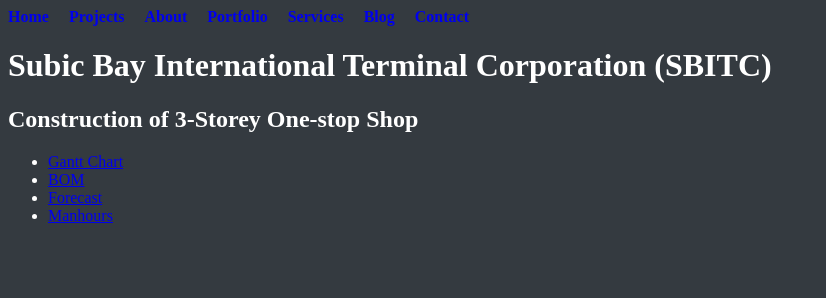
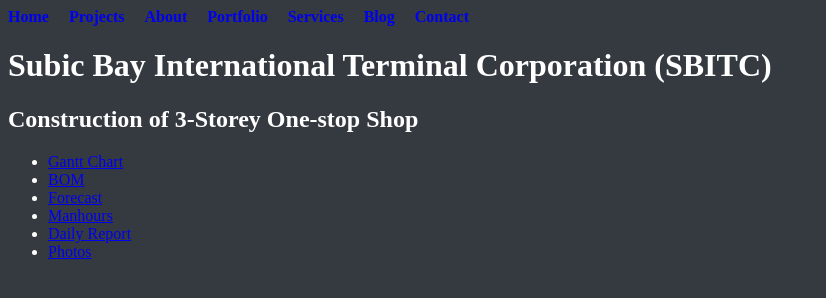
Before and after one commit to CLUrsabia/myPortfolio, a plain HTML site: page public/projSbitc.html in a window 1280 px wide. Shown: the whole page, without its empty margins (0-826 px from the left). Drawn offline with Linux system fonts and the light colour scheme.

Commit message:
Update projSbitc.html

```diff
--- a/public/projSbitc.html
+++ b/public/projSbitc.html
@@ -28,6 +28,8 @@
     <li><a href="https://docs.google.com/spreadsheets/d/1F4j4qbxujyflHDlTYFFAYlvmEL22OQyt/edit?usp=drive_link&ouid=107284345958391725622&rtpof=true&sd=true" target="_blank">BOM</a></li>
     <li><a href="https://docs.google.com/spreadsheets/d/1D8pQ7PB8-wZfknALk9cRkuf7ZCPbBni9/edit?usp=drive_link&ouid=107284345958391725622&rtpof=true&sd=true" target="_blank">Forecast</a></li>
     <li><a href="https://docs.google.com/spreadsheets/d/1NvtGakAyJ6q3R1ZPTajwvgW-PNYdfMR2/edit?usp=drive_link&ouid=107284345958391725622&rtpof=true&sd=true" target="_blank">Manhours</a></li>
+    <li><a href="https://drive.google.com/drive/folders/1qawXdBw5Qcf8JQMYd1PG4kWem2ygUZEs?usp=drive_link" target="_blank">Daily Report</a></li>
+    <li><a href="https://drive.google.com/drive/folders/1PqRjrjfsPggSv2LHiGlG0Bjrd6oHuKrV?usp=drive_link" target="_blank">Photos</a></li>
   </ul>
 </body>
 </html>
```
